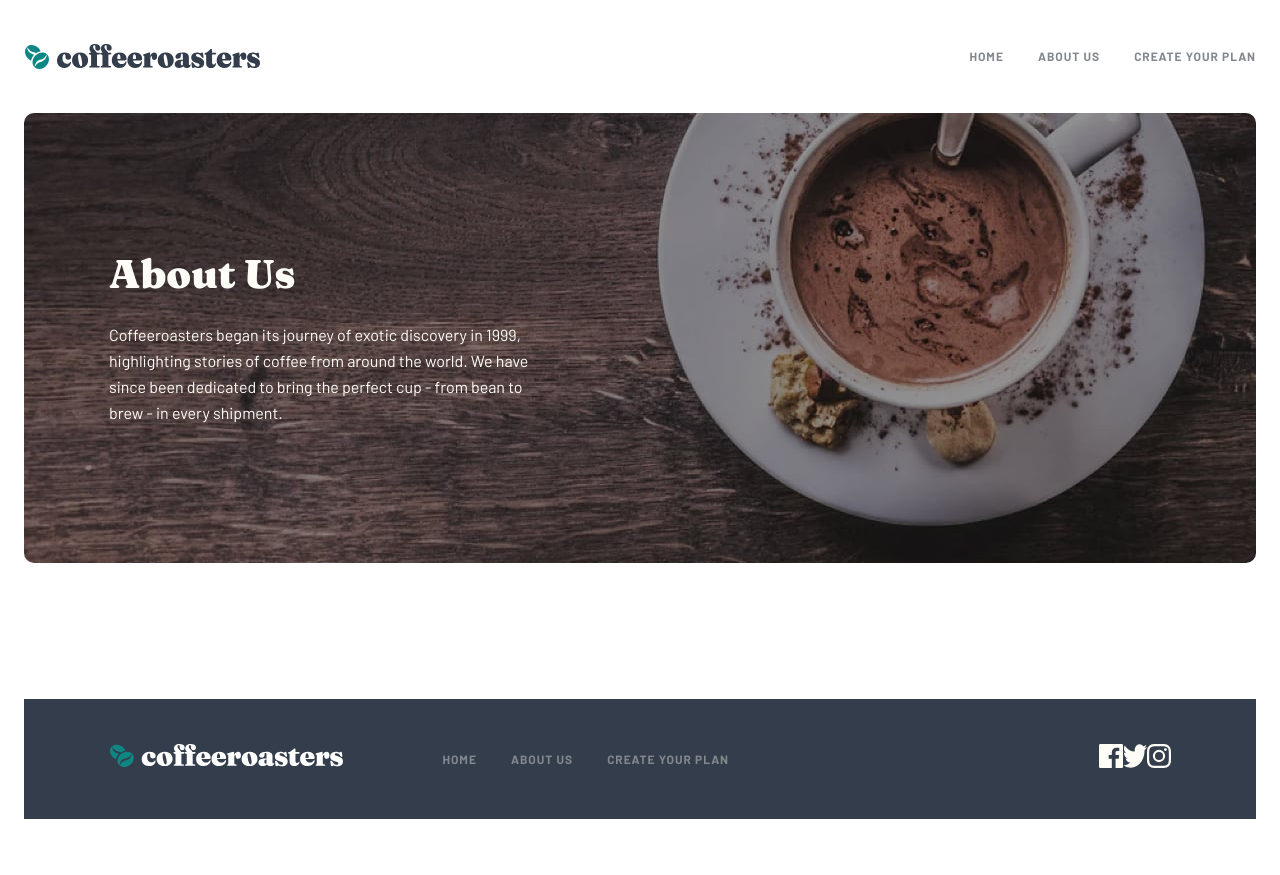
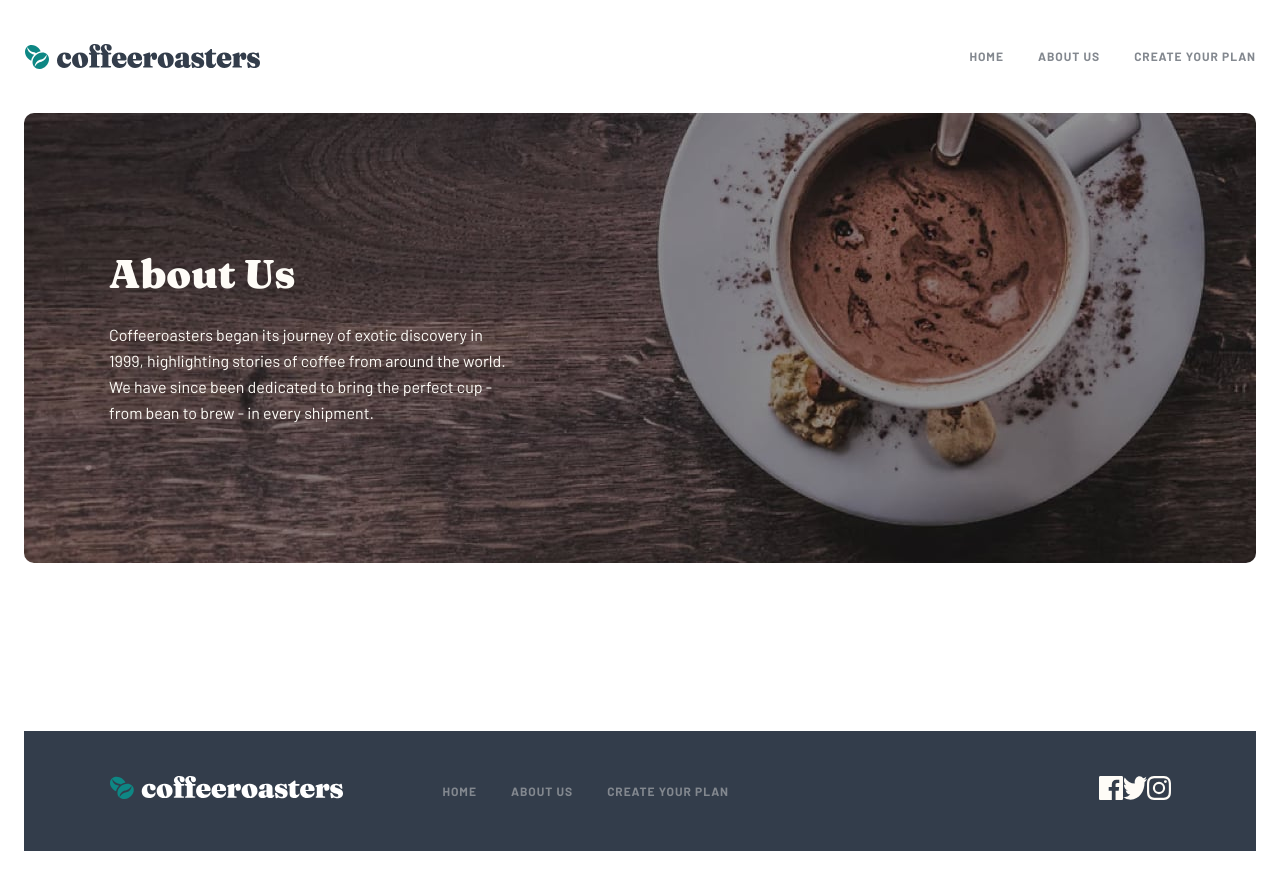
Before and after one commit to ohmymario/coffee-roasters, a Next.js app: page /about in a window 1280 px wide. Before the commit the page ends 843 px from the top, so only its background shows below. Built offline with nearby package versions, Linux system fonts and the light colour scheme.

Commit message:
move most of hero styles to external style file

```diff
--- a/components/aboutUs/AboutUsStyles.js
+++ b/components/aboutUs/AboutUsStyles.js
@@ -1,34 +1,15 @@
 import styled from 'styled-components';
+import HeroBaseStyles from '../styles/HeroBaseStyles';
 
-const AboutUsStyles = styled.div`
-  //same as hero.js
-  width: 100%;
-  position: relative;
-  display: flex;
-  align-items: center;
-  margin-bottom: 8.5rem;
-
-  height: 450px; //
-  .hero-image {
-    border-radius: 10px;
-    z-index: 0;
-  }
+const AboutUsStyles = styled(HeroBaseStyles)`
+  height: 450px;
+  margin-bottom: 10.5rem;
 
   .hero-text {
-    /* 117 85 */
-    padding-left: 5.3125em;
-    margin: auto 0; //
-    width: 50%;
-    position: relative;
-    z-index: 10000;
+    margin: auto 0;
+
     h2 {
-      color: var(--lightCreamBG);
       margin-bottom: 0.6em;
-    }
-    p {
-      color: var(--lightCreamBG); //
-      max-width: 80%;
-      /* margin-bottom: 3.1875em; */
     }
   }
 `;
--- a/components/styles/HeroBaseStyles.js
+++ b/components/styles/HeroBaseStyles.js
@@ -2,11 +2,9 @@ import styled from 'styled-components';
 
 const HeroBaseStyles = styled.div`
   width: 100%;
-  height: 600px;
   position: relative;
   display: flex;
   align-items: center;
-  margin-bottom: 8.5rem;
 
   .hero-image {
     border-radius: 10px;
@@ -14,18 +12,19 @@ const HeroBaseStyles = styled.div`
   }
 
   .hero-text {
-    /* 117 85 */
     padding-left: 5.3125em;
     width: 50%;
     position: relative;
     z-index: 10000;
-    h1 {
+
+    h1,
+    h2 {
       color: var(--lightCreamBG);
-      margin-bottom: 0.44em;
     }
+
     p {
+      color: var(--lightCreamBG);
       max-width: 75%;
-      margin-bottom: 3.1875em;
     }
   }
 `;
```
Also changed, not shown: components/hero/HeroStyles.js (+3 -17 lines).
